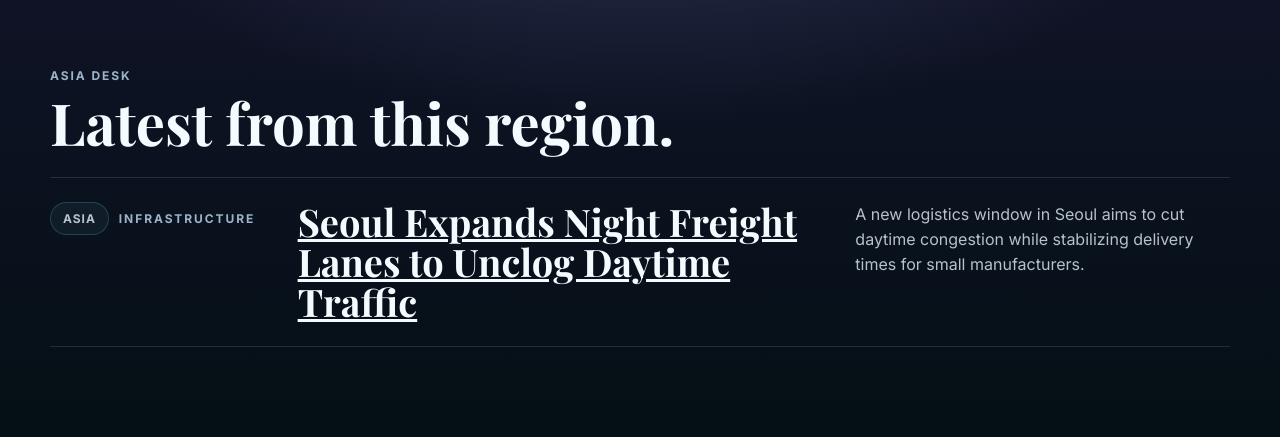
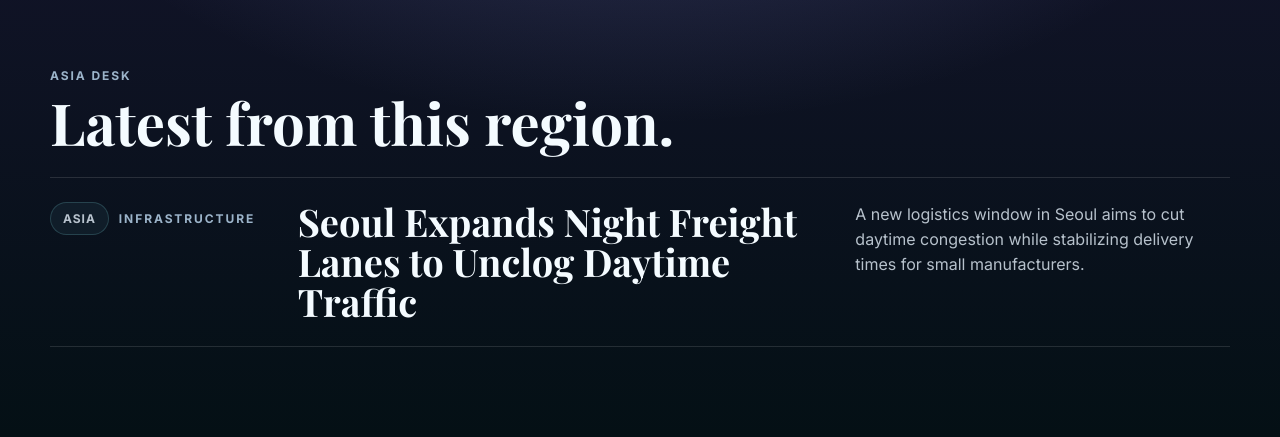
Before and after one commit to shayan-sethi/theatlasproject, a Flask app: page /asia in a window 1280 px wide. Shown: the part 552-989 px from the top of the page. Run offline with Flask 3, Linux system fonts and the light colour scheme; some web fonts are replaced.

Commit message:
adi suggestions

```diff
--- a/static/styles.css
+++ b/static/styles.css
@@ -510,6 +510,11 @@
   line-height: 1.05;
 }
 
+.article-card h3 a {
+  text-decoration: none;
+  color: inherit;
+}
+
 .article-card p {
   margin: 0;
   color: var(--soft);
@@ -922,6 +927,19 @@
 .article-body a {
   color: color-mix(in srgb, var(--continent-accent, #7edce2), white 34%);
   text-underline-offset: 2px;
+  text-decoration: none;
+}
+
+/* Disable decorative animated underline applied via JS/tsx component */
+.text-decoration-animate::after {
+  display: none !important;
+}
+
+/* Ensure heading links don't show underlines */
+.section-heading h2 a,
+.article-card h3 a {
+  text-decoration: none;
+  color: inherit;
 }
 
 .article-body hr {
```
